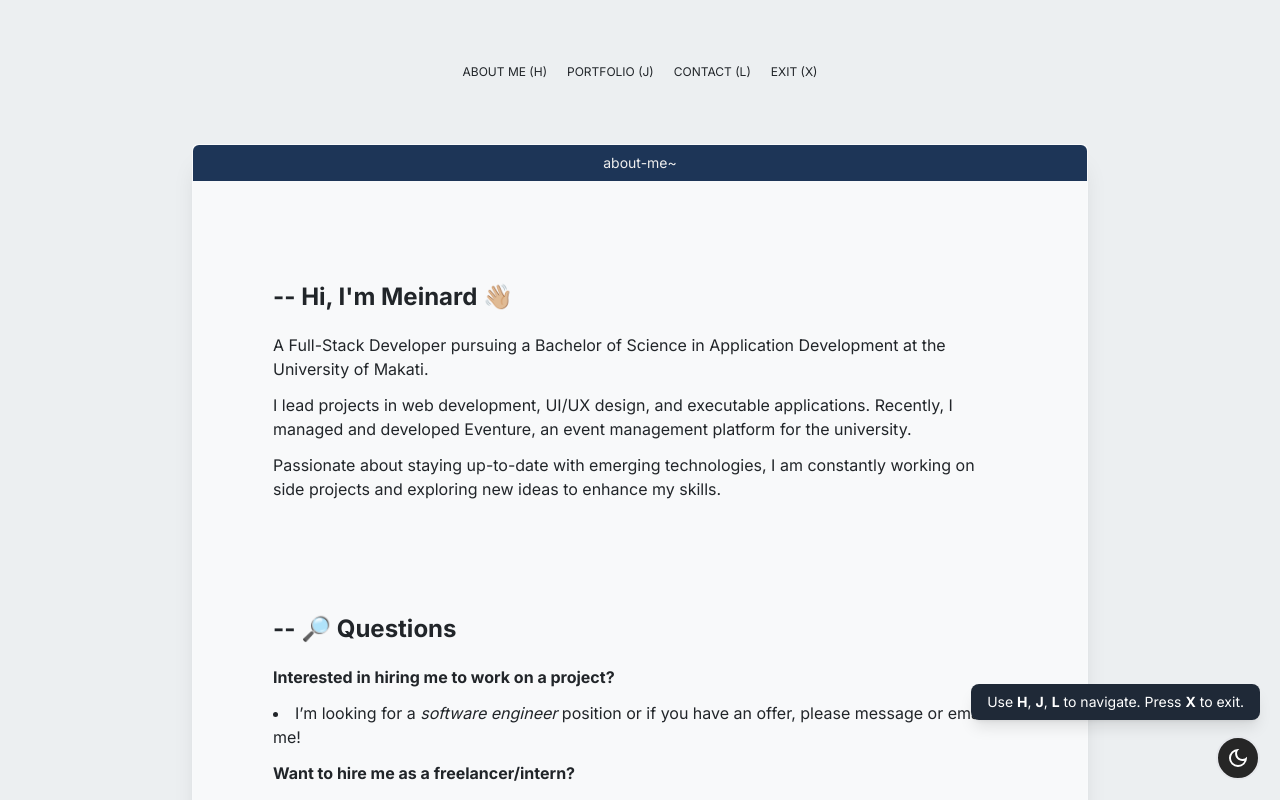
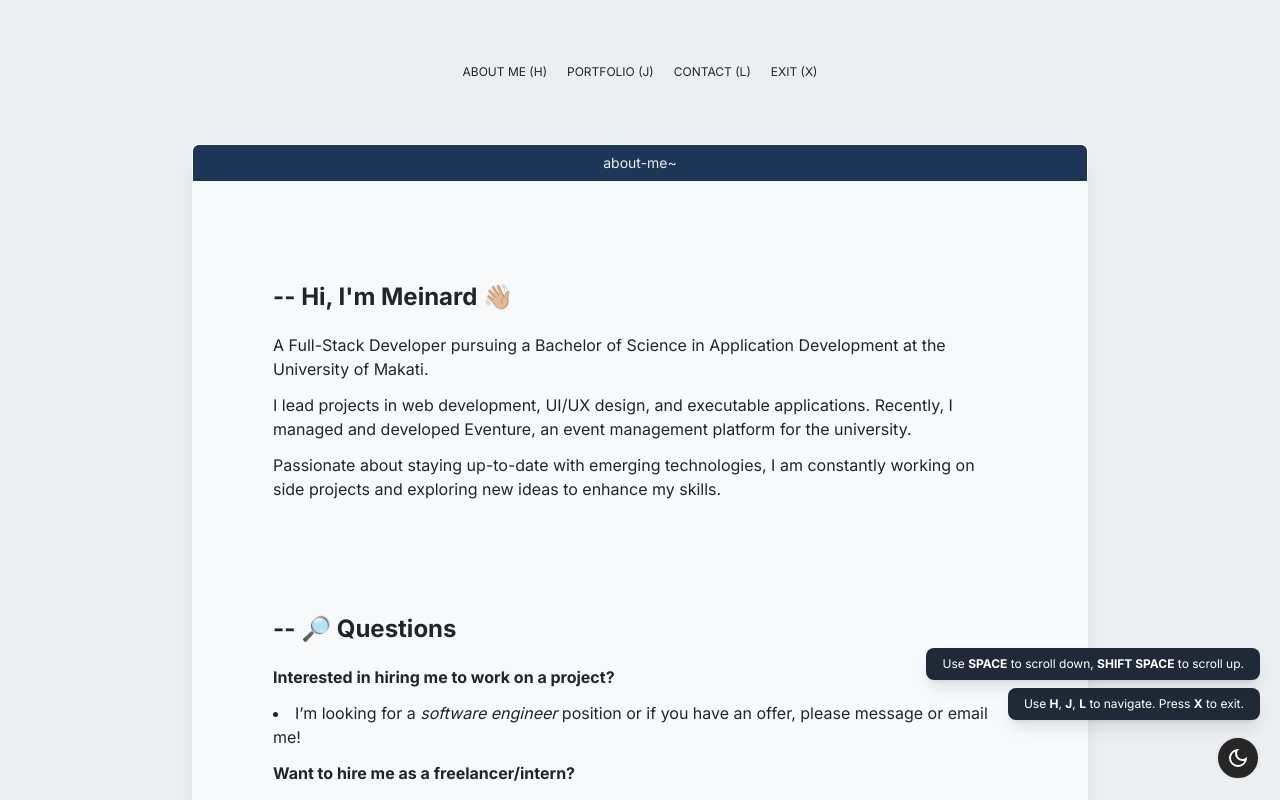
Before and after one commit to MeinardEdrei/Portfolio-Website, a Next.js app: page /About in a window 1280 px wide. Shown: the top 800 px of the page. Built offline with nearby package versions, Linux system fonts and the light colour scheme.

Commit message:
➕ Added another guide message

```diff
--- a/app/components/Header.js
+++ b/app/components/Header.js
@@ -83,9 +83,15 @@ const Header = () => {
   return (
     <div>
       {/* Navigation Guide */}
-      <div ref={guideRef} className={`fixed hidden md:block bottom-20 right-5 bg-gray-800 text-white px-4 py-2 rounded-lg text-sm z-50 shadow-lg transition transform duration-300 ease-in-out
+      <div className="fixed bottom-20 right-5 flex flex-col-reverse items-end gap-2 z-50">
+        <div ref={guideRef} className={`hidden md:block bg-gray-800 text-white px-4 py-2 rounded-lg text-xs z-50 shadow-lg transition transform duration-300 ease-in-out
         ${showGuide ? `translate-x-0` : `translate-x-96`}`}>
-        Use <span className="font-bold">H</span>, <span className="font-bold">J</span>, <span className="font-bold">L</span> to navigate. Press <span className="font-bold">X</span> to exit.
+          Use <span className="font-bold">H</span>, <span className="font-bold">J</span>, <span className="font-bold">L</span> to navigate. Press <span className="font-bold">X</span> to exit.
+        </div>
+        <div ref={guideRef} className={`hidden md:block bg-gray-800 text-white px-4 py-2 rounded-lg text-xs z-50 shadow-lg transition transform duration-300 ease-in-out
+        ${showGuide ? `translate-x-0` : `translate-x-96`}`}>
+          Use <span className="font-bold">SPACE</span> to scroll down, <span className="font-bold">SHIFT SPACE</span> to scroll up.
+        </div>
       </div>
 
       <section className="flex md:justify-center md:p-16 mt-[5em] md:mt-0">
```
